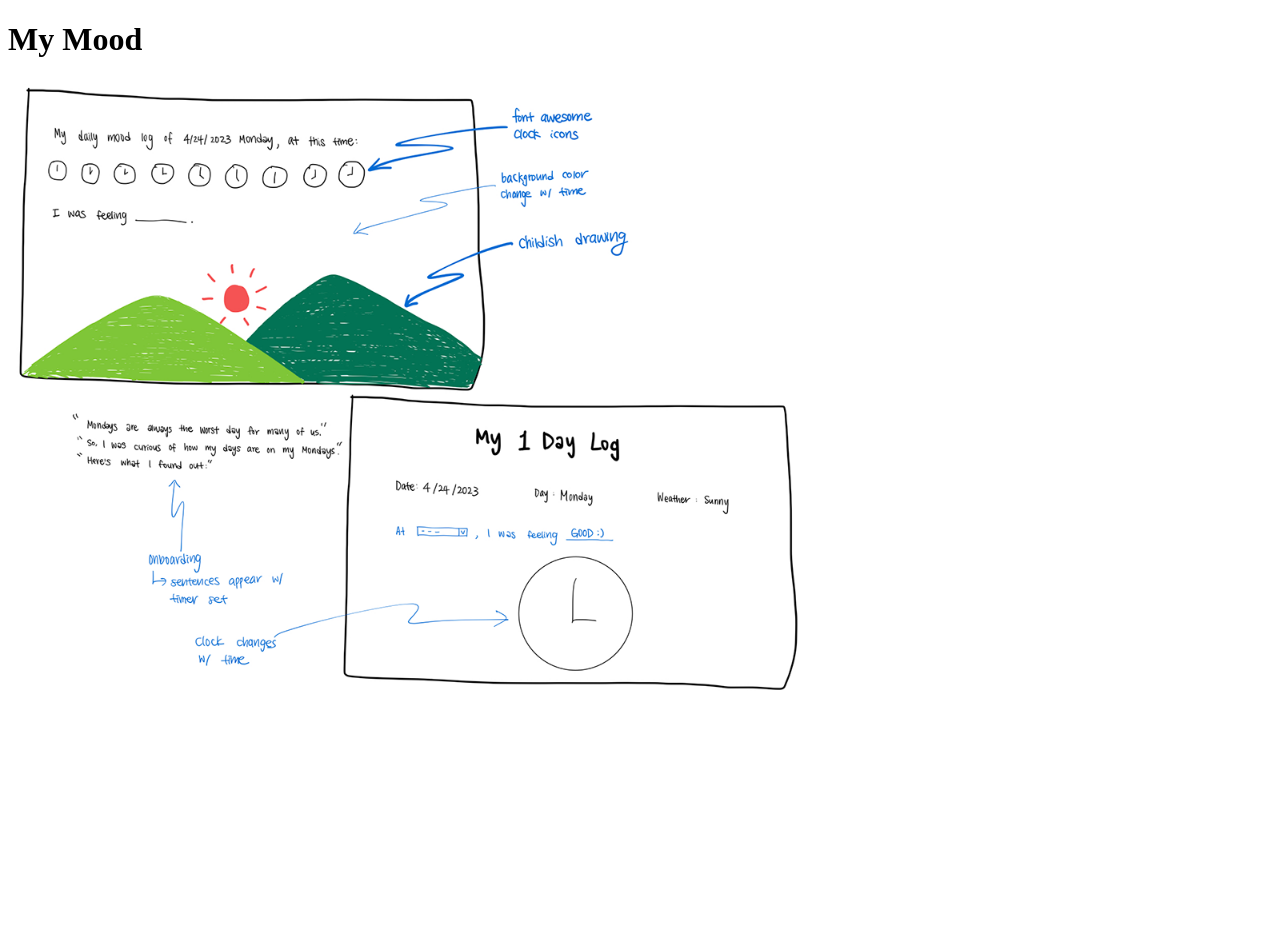
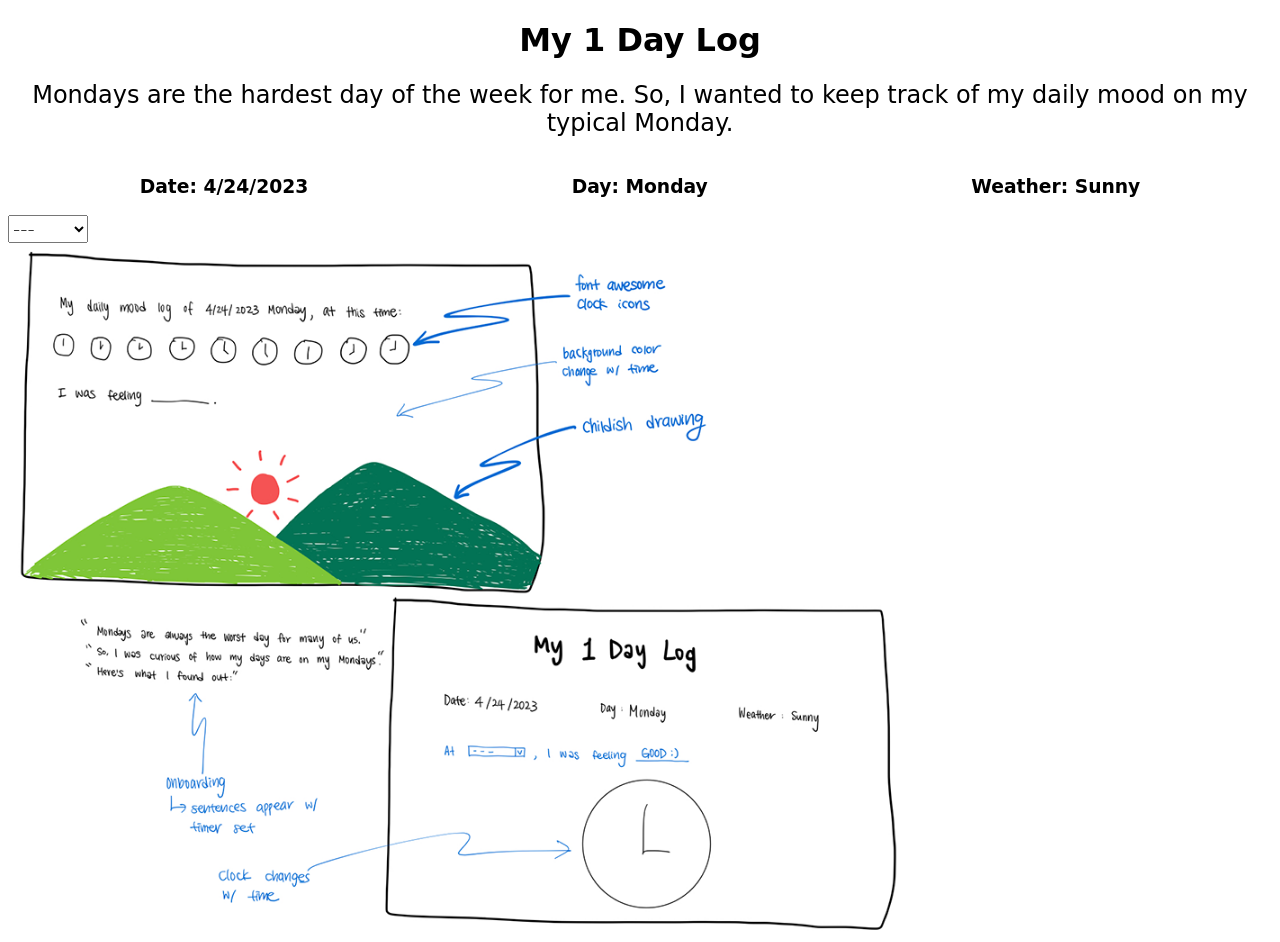
Before and after one commit to twjenny/des157b, a plain HTML site: page studio2/index.html in a window 1280 px wide. Before the commit the page ends 800 px from the top, so only its background shows below. Drawn offline with Linux system fonts and the light colour scheme; a web font is replaced by a local one.

Commit message:
more contents added

```diff
--- a/studio2/mymood.json
+++ b/studio2/data/mymood.json
@@ -2,7 +2,7 @@
     "point1": {
         "time":"12:00",
         "mood": 4,
-        "reason": "My class got cancelled!"
+        "reason": "my class got cancelled!"
     },
 
     "point2": {
@@ -14,13 +14,13 @@
     "point3": {
         "time":"2:00",
         "mood": 5,
-        "reason": "I called my sister and chatted"
+        "reason": "I called my sister and chatted."
     },
 
     "point4": {
         "time":"3:00",
         "mood": 3,
-        "reason": "I continued to call with my sister but did my homework"
+        "reason": "I continued to call with my sister but also did my homework."
     },
 
     "point5": {
@@ -31,26 +31,26 @@
 
     "point6": {
         "time":"5:00",
-        "mood": 2,
-        "reason": "I got stressed because of job searching"
+        "mood": 1,
+        "reason": "I got stressed because of job searching -_-"
     },
 
     "point7": {
         "time":"6:00",
         "mood": 4,
-        "reason": "I walked over to my club meeting while listening to music"
+        "reason": "I walked over to my club meeting while listening to music."
     },
 
     "point8": {
         "time":"7:00",
         "mood": 2,
-        "reason": "I am in the middle of a club meeting, and I am getting tired and hungry"
+        "reason": "I was in the middle of a club meeting, and I am getting tired and hungry."
     },
 
     "point9": {
         "time":"8:00",
-        "mood": 1,
-        "reason": "I am ready to go back home; I am tired and hungry"
+        "mood": 0,
+        "reason": "I was extremely hungry and tired :("
     },
 
     "point10": {
--- a/studio2/index.html
+++ b/studio2/index.html
@@ -4,14 +4,36 @@
     <meta charset="UTF-8">
     <meta http-equiv="X-UA-Compatible" content="IE=edge">
     <meta name="viewport" content="width=device-width, initial-scale=1.0">
+    <!-- google font -->
+    <link rel="preconnect" href="https://fonts.googleapis.com">
+    <link rel="preconnect" href="https://fonts.gstatic.com" crossorigin>
+    <link href="https://fonts.googleapis.com/css2?family=Gaegu:wght@300;400;700&display=swap" rel="stylesheet">
 
     <link href="styles.css" rel="stylesheet">
+    <script src="script.js" defer></script>
 
-    <title>My Mood</title>
+    <title>My 1 Day Log</title>
 </head>
 <body>
-    <h1>My Mood</h1>
-    <img src="images/data-sketches.png" alt="data sketches" width="800">
+    <h1>My 1 Day Log</h1>
+    <h2>Mondays are the hardest day of the week for me. So, I wanted to keep track of my daily mood on my typical Monday.</h2>
+
+    <section id="topInfo">
+        <h3>Date: 4/24/2023</h3>
+        <h3>Day: Monday</h3>
+        <h3>Weather: Sunny</h3>
+    </section>
+
+    <div id="moodForm">
+        <form>
+            <select id="picker">
+
+            </select>
+        </form>
+        <div id="result"></div>
+    </div>
+
+    <img src="images/data-sketches.png" alt="data sketches" width="900">
 
 </body>
 </html>
--- /dev/null
+++ b/studio2/script.js
@@ -0,0 +1,42 @@
+(function(){
+    'use strict';
+    console.log("reading");
+
+    let globalData;
+
+    // fetching data from my mymood.json file
+    async function getData() {
+        const myMoods = await fetch('data/mymood.json');
+        const data = await myMoods.json();
+        // console.log(data);
+        globalData = data;
+        document.getElementById('picker').innerHTML = createSelectList(data);
+    }
+
+    function createSelectList(data) {
+        let html = '<option>---</option>';
+        // converts the main object keys into an array...
+        const dataPoints = Object.keys(data);
+        console.log(dataPoints);
+        dataPoints.forEach(function(eachPoint){
+            html += `<option value="${eachPoint}">${data[eachPoint].time}</option>`;
+        });
+        return html;
+    }
+
+    document.getElementById('picker').addEventListener('change', function() {
+        const newValue = this.value;
+        updateInterface(newValue, globalData);
+    })
+
+    // updating interface with different time
+    function updateInterface(value, jsonData) {
+        const feeling = ['like going home', 'not good', 'meh', 'ok', 'good', 'awesome'];
+        let html = '<p>';
+        html += `At ${jsonData[value].time}, I was feeling ${feeling[jsonData[value].mood]} because ${jsonData[value].reason}`;
+        html += '</p>';
+        document.getElementById('result').innerHTML = html;
+    }
+
+    getData();
+})()
--- a/studio2/styles.css
+++ b/studio2/styles.css
@@ -0,0 +1,34 @@
+* {
+    font-family: 'Gaegu', cursive;
+}
+
+h1 {
+    text-align: center;
+    font-weight: 700;
+}
+
+h2 {
+    text-align: center;
+    font-weight: 400;
+}
+
+#topInfo {
+    display: flex;
+    justify-content: space-around;
+    font-weight: 300;
+}
+
+#result {
+    text-align: center;
+    font-weight: 300;
+    font-size: 30px;
+}
+
+#picker {
+    font-weight: 300;
+    font-size: 20px;
+}
+
+img {
+    margin: auto;
+}
```
